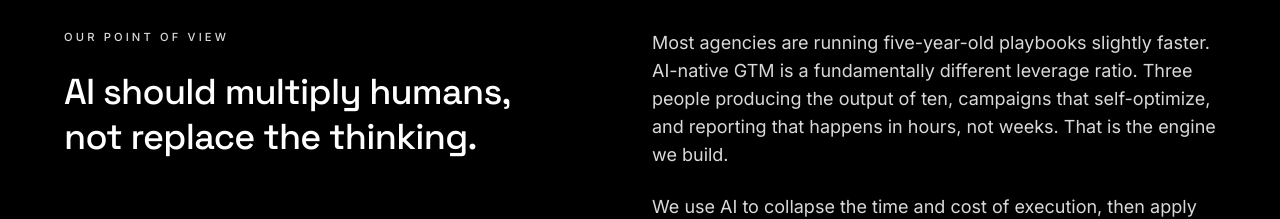
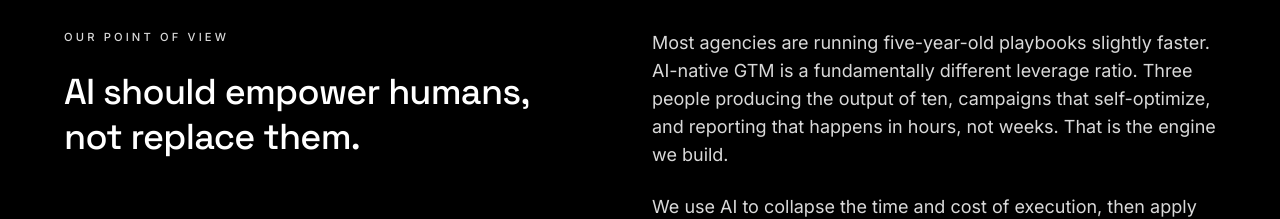
Before and after one commit to markoholics/portfolio, a Next.js app: page /about in a window 1280 px wide. Shown: the part 732-951 px from the top of the page. Built offline with nearby package versions, Linux system fonts and the light colour scheme; no server answers.

Commit message:
Revise About page point-of-view line
"AI should multiply humans, not replace the thinking." -> "AI should
empower humans, not replace them."

```diff
--- a/src/app/about/page.tsx
+++ b/src/app/about/page.tsx
@@ -40,7 +40,7 @@ export default function AboutPage() {
             <Reveal>
               <span className="eyebrow block mb-6">Our Point of View</span>
               <h2 className="font-display text-white text-3xl md:text-4xl leading-tight">
-                AI should multiply humans, not replace the thinking.
+                AI should empower humans, not replace them.
               </h2>
             </Reveal>
           </div>
```
